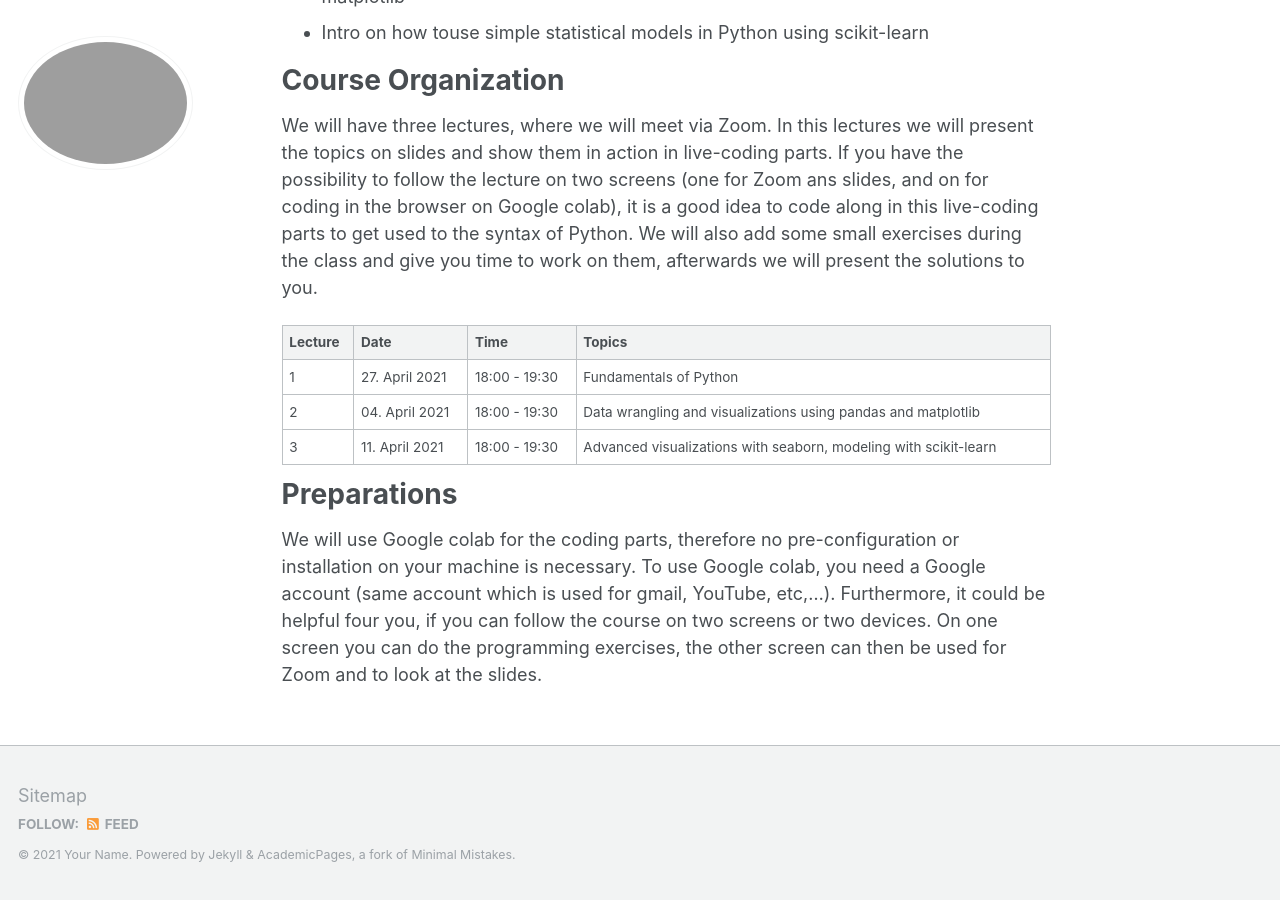
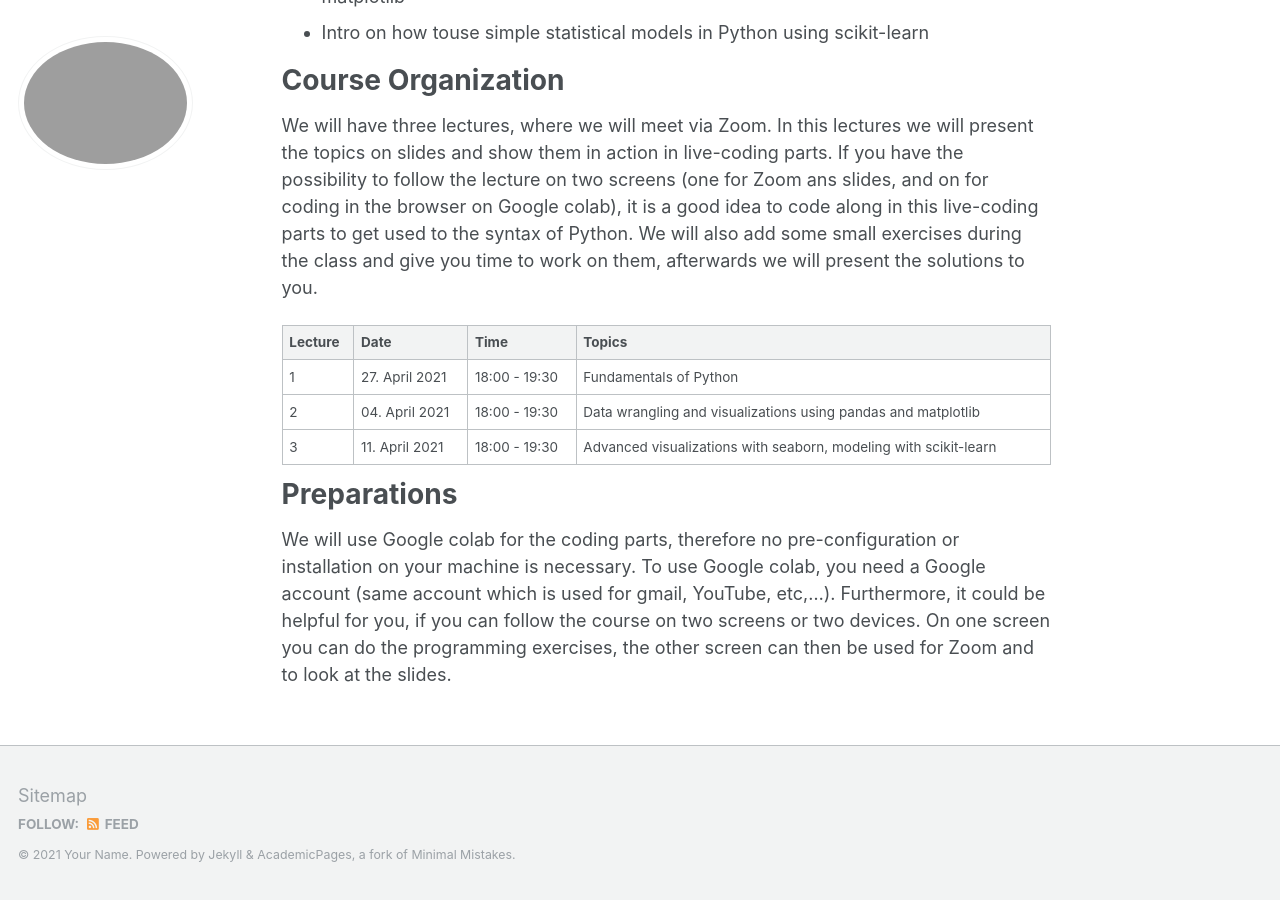
Before and after one commit to flxmschneider/flxmschneider.github.io, a Jekyll site: the page built from _pages/about.md, in a window 1280 px wide and 900 px high, scrolled down 978 px. Built offline with Jekyll 4.4.1, drawn with Linux system fonts in a browser that asks for light colours.

```diff
--- a/_pages/about.md
+++ b/_pages/about.md
@@ -43,4 +43,4 @@ We will also add some small exercises during the class and give you time to work
 
 # Preparations
 We will use Google colab for the coding parts, therefore no pre-configuration or installation on your machine is necessary. To use Google colab, you need a Google account (same account which is used for gmail, YouTube, etc,...).
-Furthermore, it could be helpful four you, if you can follow the course on two screens or two devices. On one screen you can do the programming exercises, the other screen can then be used for Zoom and to look at the slides.
+Furthermore, it could be helpful for you, if you can follow the course on two screens or two devices. On one screen you can do the programming exercises, the other screen can then be used for Zoom and to look at the slides.
```
Also changed, not shown: _pages/lecture1.md (+14 -0 lines).
